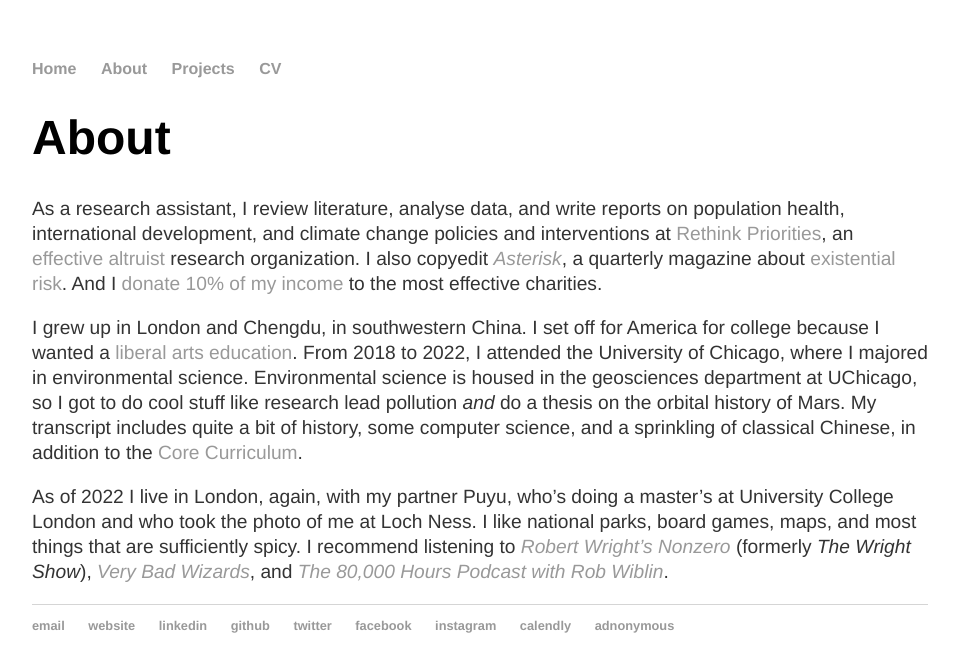
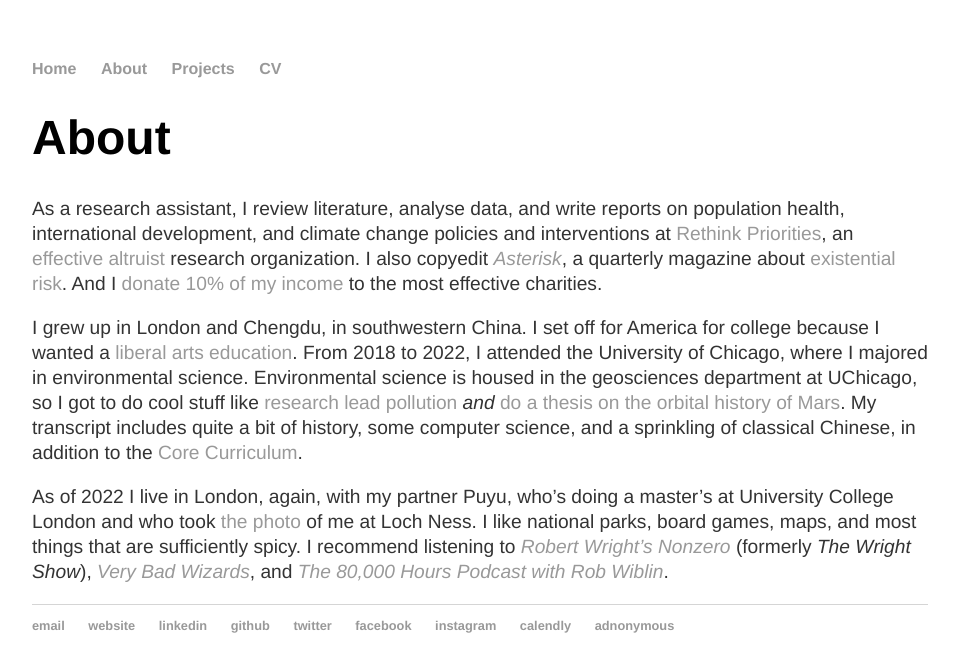
Before and after one commit to y-james-hu/y-james-hu.github.io, a Jekyll site: the page built from about/index.html, in a window 1280 px wide. Shown: the top 672 px of the page, without its empty margins (160-1118 px from the left). Built offline with Jekyll 4.4.1, drawn with Linux system fonts in a browser that asks for light colours; part of the change alters nothing that is shown.

```diff
--- a/about/index.html
+++ b/about/index.html
@@ -4,6 +4,6 @@ title: About
 ---
   <h1>{{ page.title }}</h1>
     <p>As a research assistant, I review literature, analyse data, and write reports on population health, international development, and climate change policies and interventions at <a href = "https://rethinkpriorities.org/">Rethink Priorities</a>, an <a href = "https://effectivealtruism.org">effective altruist</a> research organization. I also copyedit <a href = "http://asteriskmag.com/"><em>Asterisk</em></a>, a quarterly magazine about <a href = "https://theprecipice.com/">existential risk</a>. And I <a href="https://www.givingwhatwecan.org/pledge">donate 10% of my income</a> to the most effective charities.</p>
-    <p>I grew up in London and Chengdu, in southwestern China. I set off for America for college because I wanted a <a href = "https://en.wikipedia.org/wiki/Liberal_arts_education">liberal arts education</a>. From 2018 to 2022, I attended the University of Chicago, where I majored in environmental science. Environmental science is housed in the geosciences department at UChicago, so I got to do cool stuff like research lead pollution <em>and</em> do a thesis on the orbital history of Mars. My transcript includes quite a bit of history, some computer science, and a sprinkling of classical Chinese, in addition to the <a href = "https://college.uchicago.edu/academics/core-curriculum">Core Curriculum</a>.</p>
-    <p>As of 2022 I live in London, again, with my partner Puyu, who’s doing a master’s at University College London and who took the photo of me at Loch Ness. I like national parks, board games, maps, and most things that are sufficiently spicy. I recommend listening to <em><a href = "https://bloggingheads.tv/programs/wrightshow">Robert Wright’s Nonzero</a></em> (formerly <em>The Wright Show</em>), <em><a href = "https://www.verybadwizards.com/">Very Bad Wizards</a></em>, and <em><a href = "https://80000hours.org/podcast/">The 80,000 Hours Podcast with Rob Wiblin</a></em>.</p>
+    <p>I grew up in London and Chengdu, in southwestern China. I set off for America for college because I wanted a <a href = "https://en.wikipedia.org/wiki/Liberal_arts_education">liberal arts education</a>. From 2018 to 2022, I attended the University of Chicago, where I majored in environmental science. Environmental science is housed in the geosciences department at UChicago, so I got to do cool stuff like <a href = "../projects/mbl_ses_report.pdf">research lead pollution</a> <em>and</em> <a href = "../projects/uchicago_bs_thesis.pdf">do a thesis on the orbital history of Mars</a>. My transcript includes quite a bit of history, some computer science, and a sprinkling of classical Chinese, in addition to the <a href = "https://college.uchicago.edu/academics/core-curriculum">Core Curriculum</a>.</p>
+    <p>As of 2022 I live in London, again, with my partner Puyu, who’s doing a master’s at University College London and who took <a href = "../">the photo</a> of me at Loch Ness. I like national parks, board games, maps, and most things that are sufficiently spicy. I recommend listening to <em><a href = "https://bloggingheads.tv/programs/wrightshow">Robert Wright’s Nonzero</a></em> (formerly <em>The Wright Show</em>), <em><a href = "https://www.verybadwizards.com/">Very Bad Wizards</a></em>, and <em><a href = "https://80000hours.org/podcast/">The 80,000 Hours Podcast with Rob Wiblin</a></em>.</p>
     <p></p>
```
